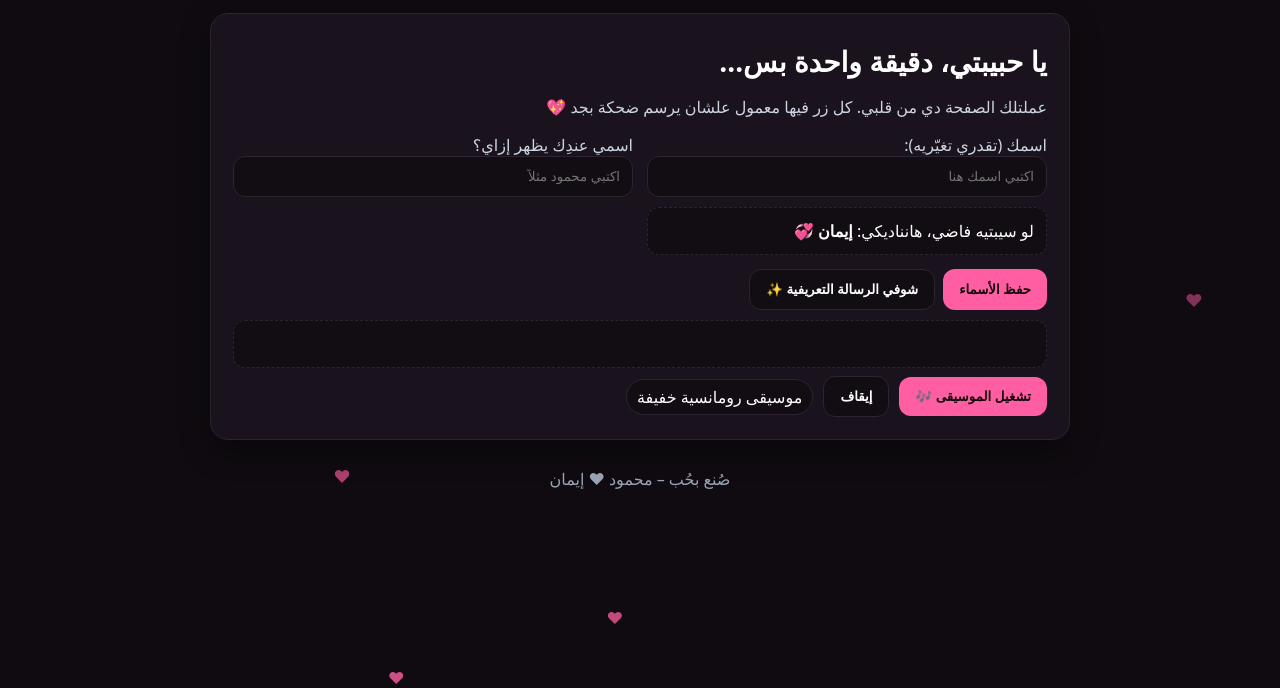
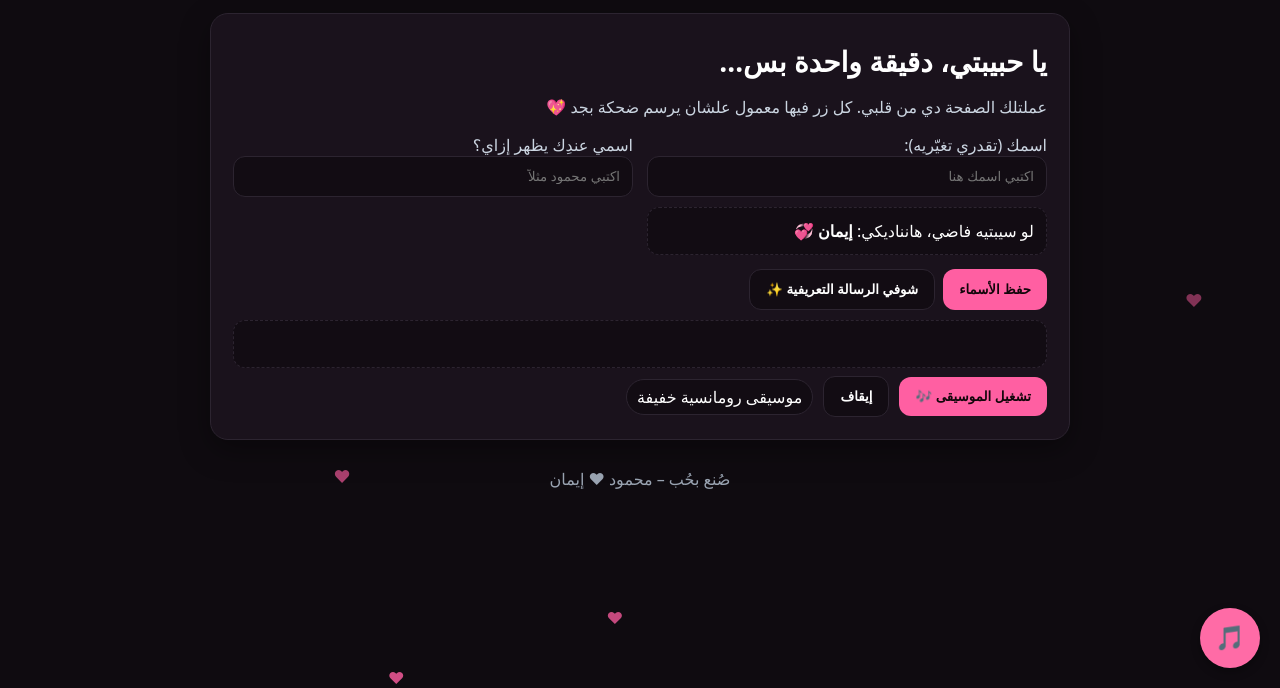
Before and after one commit to swedyman32-ai/eman-mahmoud-site, a plain HTML site: page index.html in a window 1280 px wide. Shown: the part 112-800 px from the top of the page. Drawn offline with Linux system fonts and the light colour scheme.

Commit message:
Update index.html

```diff
--- a/index.html
+++ b/index.html
@@ -259,5 +259,29 @@
     } catch (e) { console.warn('Self-test issue:', e); }
     console.groupEnd();
   </script>
+  <button id="playMusic" style="
+  position: fixed;
+  bottom: 20px;
+  right: 20px;
+  background: #ff6ba6;
+  color: #fff;
+  border: none;
+  border-radius: 50%;
+  width: 60px;
+  height: 60px;
+  font-size: 24px;
+  cursor: pointer;
+  box-shadow: 0 4px 10px rgba(0,0,0,0.3);
+">🎵</button>
+
+<script>
+  const audio = document.getElementById('bg-music');
+  const btn = document.getElementById('playMusic');
+
+  btn.addEventListener('click', () => {
+    audio.play();
+    btn.style.display = 'none'; // يخفي الزر بعد التشغيل
+  });
+</script>
 </body>
 </html>
```
